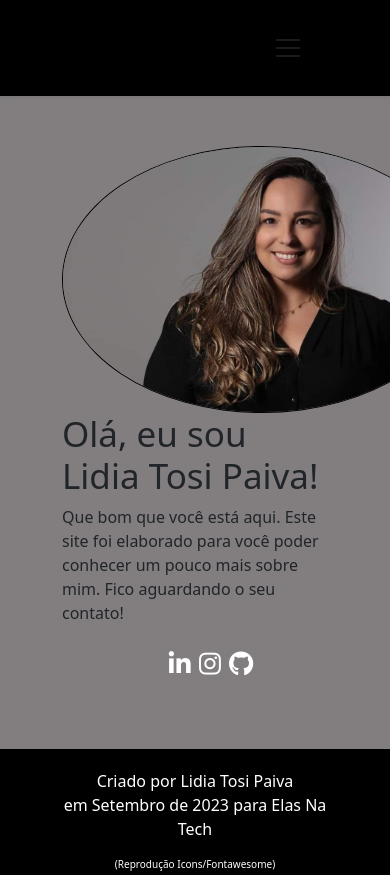
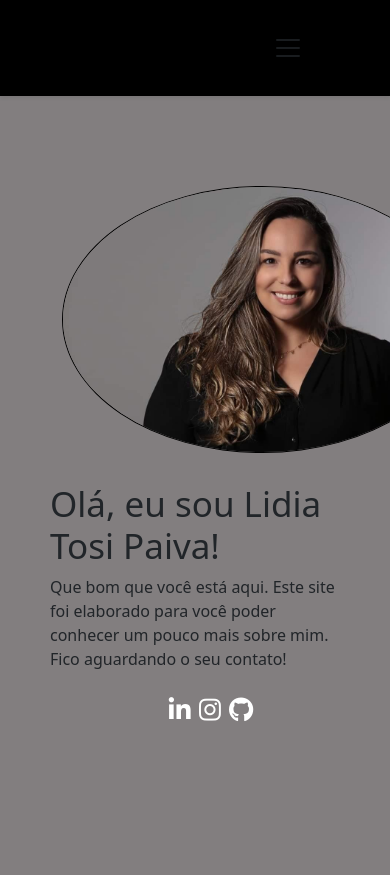
Before and after one commit to LiTosiPaiva/projeto-home, a plain HTML site: page index.html in a window 390 px wide. Shown: the top 875 px of the page. Drawn offline with Linux system fonts and the light colour scheme.

Commit message:
Add files via upload

```diff
--- a/index.html
+++ b/index.html
@@ -42,7 +42,7 @@
                 <div class="col-12 col-lg-6 align-self-center">
                     <img src="foto1.jpeg" class="img-destaque d-block mx-auto" alt="Lidia Tosi Paiva">
                 </div>
-                <div class="col-12 col-lg-6 align-self-center">
+                <div class="col-12 col-lg-6 align-self-center space">
                     <h1>Olá, eu sou Lidia Tosi Paiva! </h1>
                     <p>Que bom que você está aqui. Este site foi elaborado para você poder conhecer um pouco mais sobre mim. Fico aguardando o seu contato!</p>
                     <ul>
--- a/style.css
+++ b/style.css
@@ -122,3 +122,13 @@ body ul li a{
         max-width: 400px;
     }
 }
+
+@media (max-width: 767px) {
+    .banner-topo{
+        height: 900px;
+        padding-top: 40px;
+    }
+    .space{
+        padding: 30px 0px 20px;
+    }
+}
```
